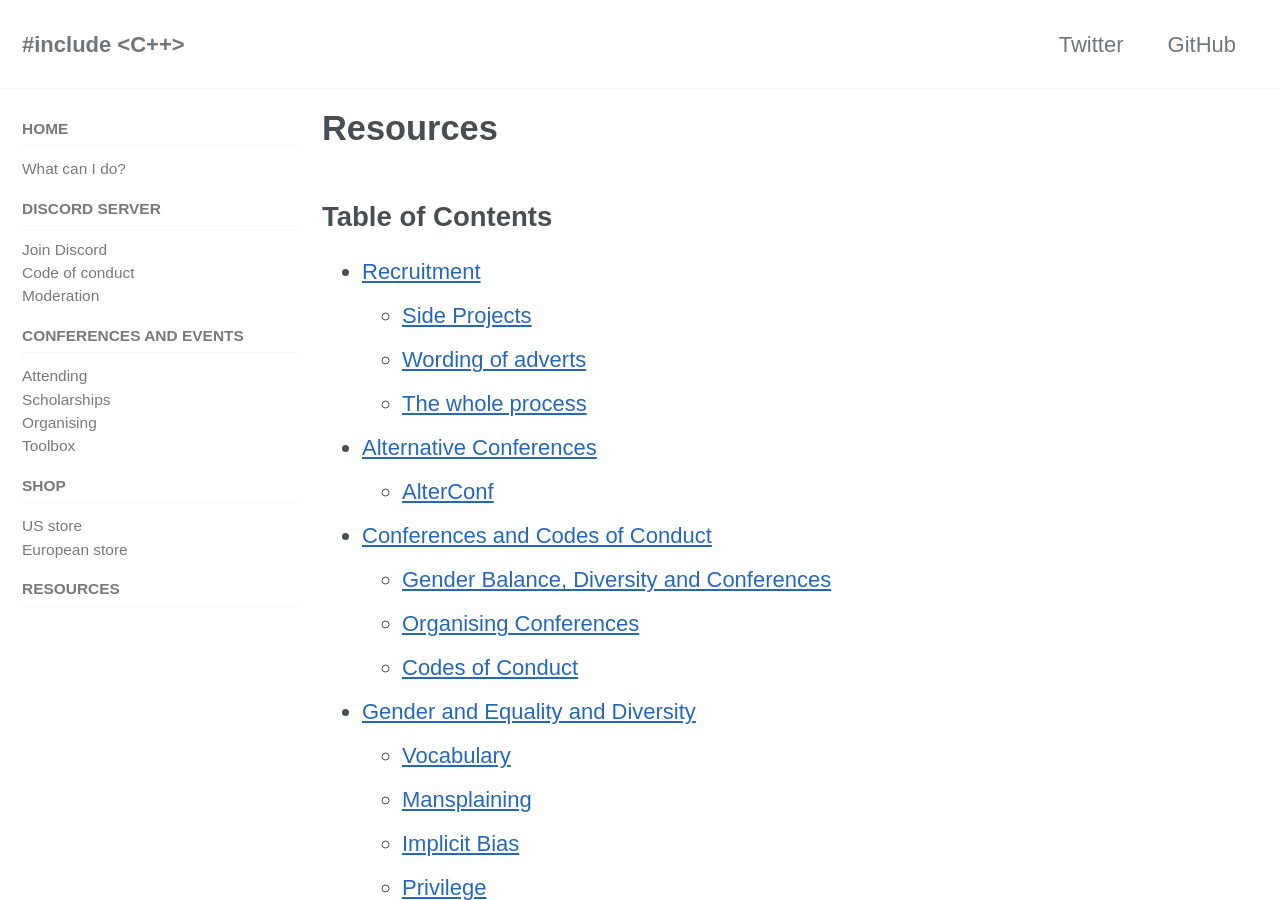
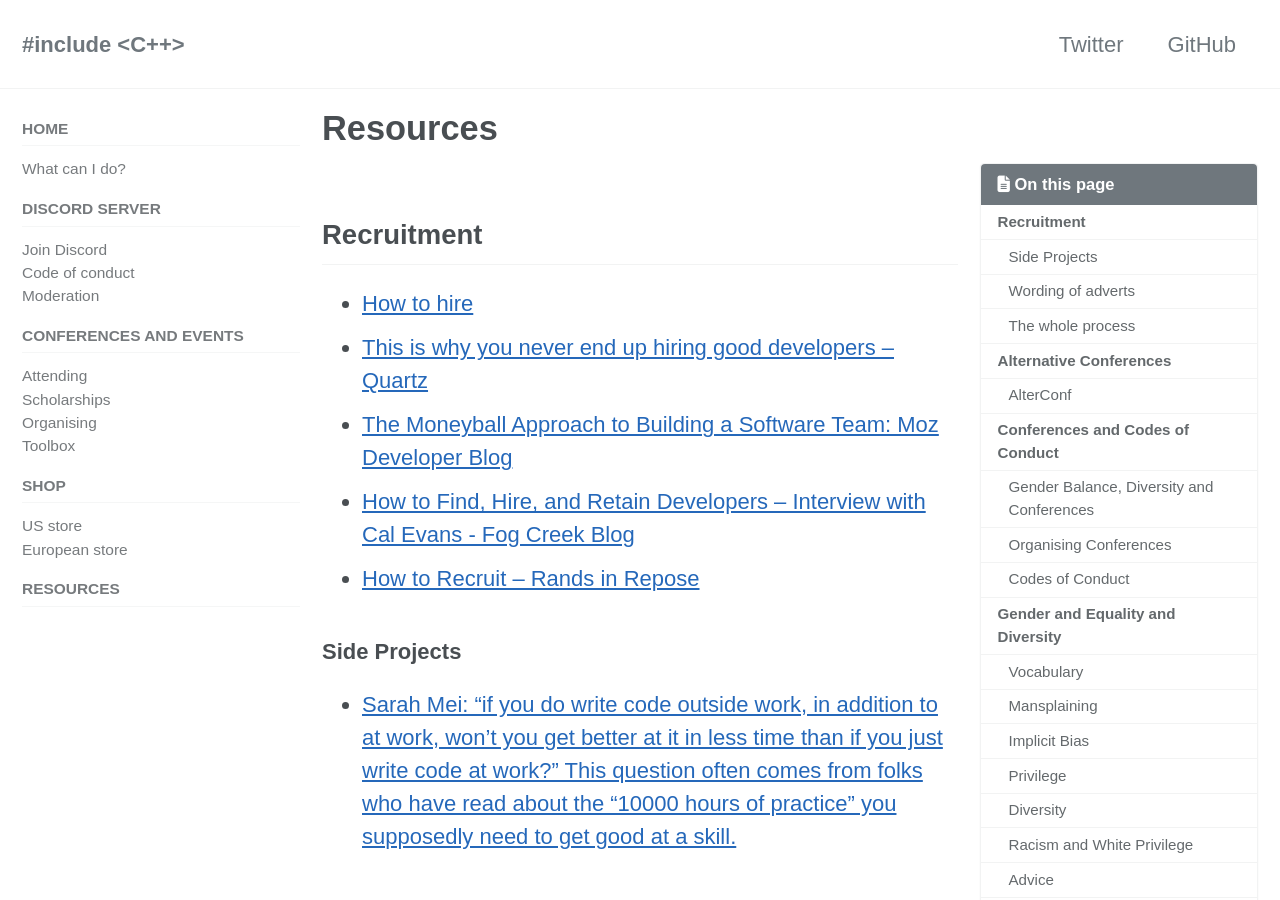
Before and after one commit to include-cpp/include-cpp.github.io, a Jekyll site: the page built from resources/index.md, in a window 1280 px wide and 900 px high. Built offline with Jekyll 4.4.1, drawn with Linux system fonts in a browser that asks for light colours; cached includes are drawn as plain includes; nearby versions of some CDN libraries; part of the change alters nothing that is shown.

Commit message:
Switch to machine-generated table of contents

```diff
--- a/resources/index.md
+++ b/resources/index.md
@@ -1,37 +1,9 @@
 ---
-layout: archive
+layout: home
+toc: true
 title: Resources
 ---
 
-## Table of Contents
-
-- [Recruitment](#recruitment)
-  * [Side Projects](#side-projects)
-  * [Wording of adverts](#wording-of-adverts)
-  * [The whole process](#the-whole-process)
-- [Alternative Conferences](#alternative-conferences)
-  * [AlterConf](#alterconf)
-- [Conferences and Codes of Conduct](#conferences-and-codes-of-conduct)
-  * [Gender Balance, Diversity and Conferences](#gender-balance--diversity-and-conferences)
-  * [Organising Conferences](#organising-conferences)
-  * [Codes of Conduct](#codes-of-conduct)
-- [Gender and Equality and Diversity](#gender-and-equality-and-diversity)
-  * [Vocabulary](#vocabulary)
-  * [Mansplaining](#mansplaining)
-  * [Implicit Bias](#implicit-bias)
-  * [Privilege](#privilege)
-  * [Diversity](#diversity)
-  * [Racism and White Privilege](#racism-and-white-privilege)
-  * [Advice](#advice)
-  * [Good Examples](#good-examples)
-  * [Improving diversity](#improving-diversity)
-  * [Pipeline?](#pipeline-)
-  * [Inequality of Pay](#inequality-of-pay)
-  * [Online abuse](#online-abuse)
-  * [GoogleBro - Google Memo August 2017 - James Damore](#googlebro---google-memo-august-2017---james-damore)
-  * [NY Times Article - Sep 2017](#ny-times-article---sep-2017)
-- [Guys](#guys)
-- [Other organisations](#other-organisations)
 
 ## <a name="recruitment"/>Recruitment
 
```
